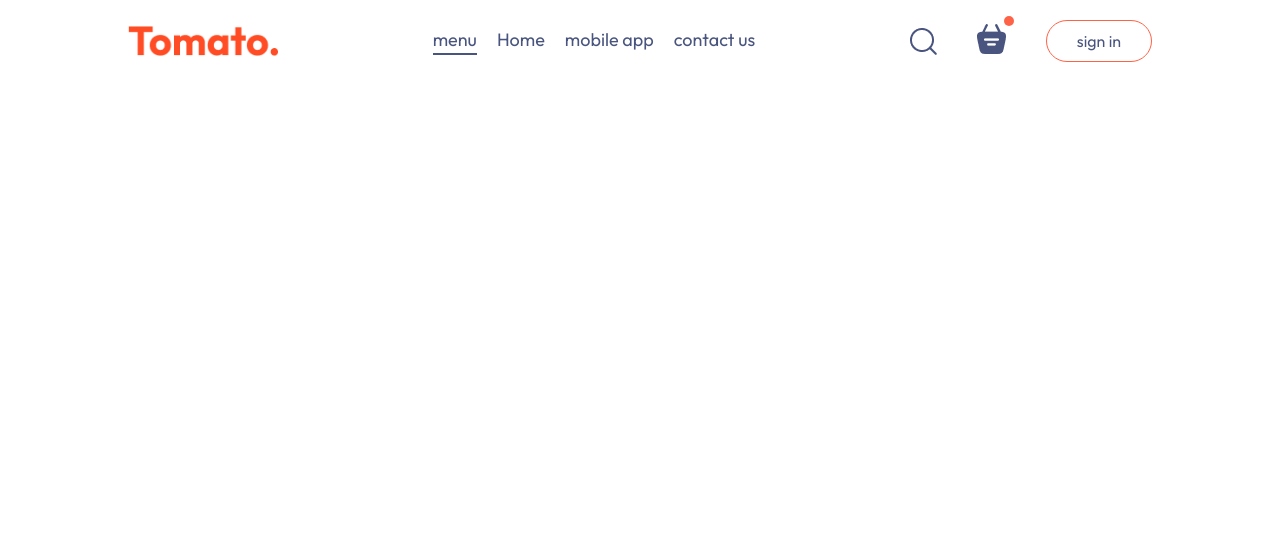
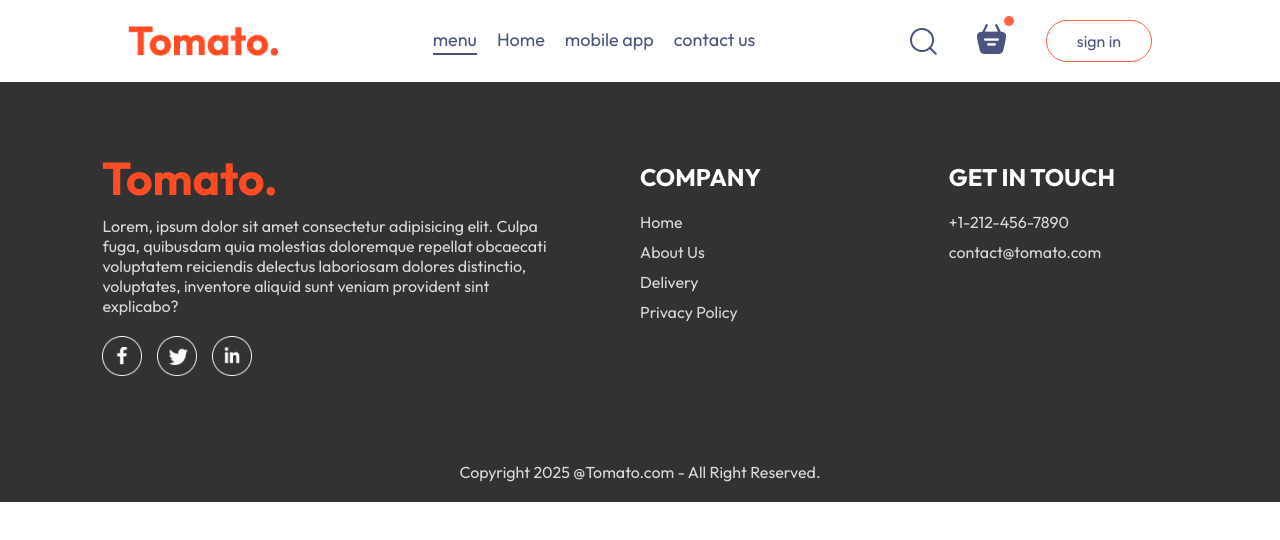
Before and after one commit to Parnita11/food-delivery-website-parnita, a React (Vite) app in the folder frontend/: page /order in a window 1280 px wide. Shown: the top 540 px of the page. Built offline with nearby package versions, Linux system fonts and the light colour scheme.

Commit message:
footer and app downlaod created

```diff
--- a/frontend/src/App.jsx
+++ b/frontend/src/App.jsx
@@ -1,21 +1,25 @@
-import React from 'react'
-import Navbar from './components/Navbar/Navbar'
-import {Route, Routes} from 'react-router-dom'
-import Home from './pages/Home/Home'
-import Cart from './pages/Cart/Cart'
-import PlaceOrder from './pages/PlaceOrder/PlaceOrder'
+import React from "react";
+import Navbar from "./components/Navbar/Navbar";
+import { Route, Routes } from "react-router-dom";
+import Home from "./pages/Home/Home";
+import Cart from "./pages/Cart/Cart";
+import PlaceOrder from "./pages/PlaceOrder/PlaceOrder";
+import Footer from "./components/Footer/Footer";
 
 const App = () => {
   return (
-    <div className='app'>
-      <Navbar />
-      <Routes>
-        <Route path='/' element={<Home/>} />
-        <Route path='/cart' element={<Cart/>} />
-        <Route path='/order' element={<PlaceOrder/>} />
-      </Routes>
-    </div>
-  )
-}
+    <>
+      <div className="app">
+        <Navbar />
+        <Routes>
+          <Route path="/" element={<Home />} />
+          <Route path="/cart" element={<Cart />} />
+          <Route path="/order" element={<PlaceOrder />} />
+        </Routes>
+      </div>
+      <Footer/>
+    </>
+  );
+};
 
-export default App
+export default App;
--- a/frontend/src/components/FoodDisplay/FoodDisplay.jsx
+++ b/frontend/src/components/FoodDisplay/FoodDisplay.jsx
@@ -10,7 +10,7 @@ const FoodDisplay = ({category}) => {
       <h2>Top dishes near you</h2>
       <div className="food-display-list">
        {food_list.map((item,index)=>{
-          if(category="All" || category===item.category) {
+          if(category==="All" || category===item.category) {
             return <FoodItem key={index} id={item._id} name={item.name} description={item.description} price={item.price} image={item.image}/>
           }
        })}
--- /dev/null
+++ b/frontend/src/components/Footer/Footer.css
@@ -0,0 +1,41 @@
+.footer {
+    color: #d9d9d9;
+    background-color: #323232;
+    display: flex;
+    flex-direction: column;
+    align-items: center;
+    gap: 20px;
+    padding: 20px 8vw;
+    padding-top: 80px;
+}
+.footer-content {
+    width: 100%;
+    display: grid;
+    grid-template-columns: 2fr 1fr 1fr;
+    gap: 80px;
+}
+.footer-content-left, .footer-content-right, .footer-content-center {
+    display: flex;
+    flex-direction: column;
+    align-items: start;
+    gap: 20px;
+}
+.footer-content-left li, .footer-content-right li, .footer-content-center li {
+    list-style: none;
+    margin-bottom: 10px;
+
+}
+.footer-content-right h2, .footer-content-center h2 {
+    color: white;
+}
+.footer-social-icons img{
+    width: 40px;
+    margin-right: 15px;
+}
+.footer hr {
+    width: 100;
+    height: 2px;
+    margin: 20px 0;
+    background-color: grey;
+    border: none;
+}
--- /dev/null
+++ b/frontend/src/components/Footer/Footer.jsx
@@ -0,0 +1,42 @@
+import React from 'react'
+import './Footer.css'
+import {assets} from '../../assets/assets'
+
+const Footer = () => {
+  return (
+    <div className='footer' id='footer'>
+       <div className="footer-content">
+        <div className="footer-content-left">
+           <img src={assets.logo} alt="" />
+           <p>Lorem, ipsum dolor sit amet consectetur adipisicing elit. Culpa fuga, quibusdam quia molestias doloremque repellat obcaecati voluptatem reiciendis delectus laboriosam dolores distinctio, voluptates, inventore aliquid sunt veniam provident sint explicabo?</p>
+           <div className="footer-social-icons">
+             <img src={assets.facebook_icon} alt="" />
+             <img src={assets.twitter_icon} alt="" />
+             <img src={assets.linkedin_icon} alt="" />
+           </div>
+        </div>
+        <div className="footer-content-center">
+            <h2>COMPANY</h2>
+            <ul>
+                <li>Home</li>
+                <li>About Us</li>
+                <li>Delivery</li>
+                <li>Privacy Policy</li>
+            </ul>
+        </div>
+        <div className='footer-content-right'>
+            <h2>GET IN TOUCH</h2>
+            <ul>
+                <li>+1-212-456-7890</li>
+                <li>contact@tomato.com</li>
+            </ul>
+        </div>
+
+       </div>
+       <hr />
+       <p className="footer-copyright">Copyright 2025 @Tomato.com - All Right Reserved.</p>
+    </div>
+  )
+}
+
+export default Footer
```
Also changed, not shown: frontend/src/components/AppDownload/AppDownload.jsx (added, +12 -0 lines), frontend/src/components/AppDownload/AppDownload.css (added).
